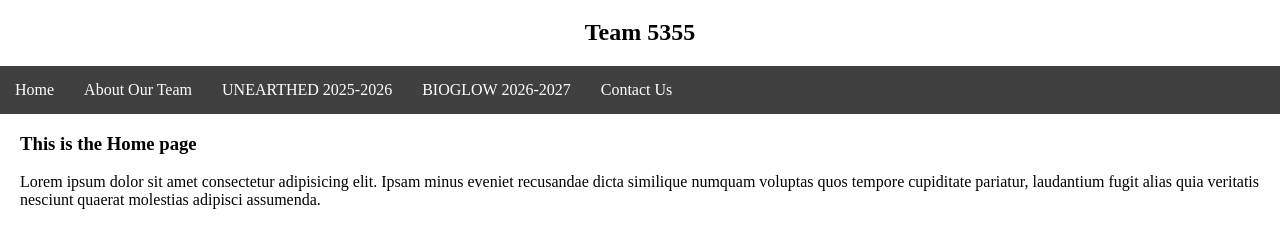
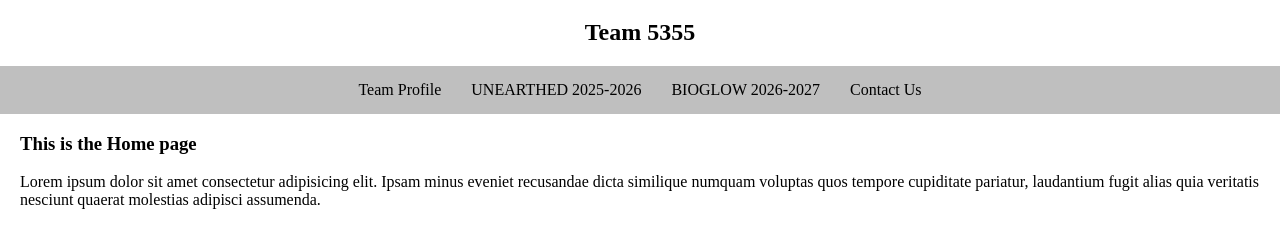
Before and after one commit to regg001/RMT-FLL-2026-2027-Python-Library, a plain HTML site: page index.html in a window 1280 px wide. Shown: the part 61-308 px from the top of the page. Drawn offline with Linux system fonts and the light colour scheme.

Commit message:
second sheet

```diff
--- a/index.html
+++ b/index.html
@@ -14,8 +14,7 @@
 
     <nav class="navbar">
         <ul>
-            <li><a href="test.html">Home</a></li>
-            <li><a href="about.html">About Our Team</a></li>
+            <li><a href="Unearthedtp.html">Team Profile</a></li>
             <li class="dropdown">
                 <a href="#">UNEARTHED 2025-2026</a>
                 <ul class="dropdown-menu">
--- a/style.css
+++ b/style.css
@@ -1,6 +1,8 @@
 body {
     margin: 0;
     font-family: 'EB Garamond', serif;
+    background: white;
+    color: black;
 }
 
 main {
@@ -14,11 +16,12 @@ h1, h2 {
 
 .navbar > ul {
     list-style-type: none;
-    background-color: hsl(0, 0%, 25%);
+    background-color: hsl(0, 0%, 75%);
     padding: 0;
     margin: 0;
     overflow: visible;
     display: flex;
+    justify-content: center;
 }
 
 .navbar > ul > li {
@@ -26,7 +29,7 @@ h1, h2 {
 }
 
 .navbar a {
-    color: white;
+    color: hsl(0, 0%, 0%);
     text-decoration: none;
     padding: 15px;
     display: block;
@@ -34,7 +37,7 @@ h1, h2 {
 }
 
 .navbar a:hover {
-    background-color: hsl(0, 0%, 10%);
+    background-color: hsl(0, 0%, 50%);
 }
 
 .dropdown-menu {
@@ -42,7 +45,7 @@ h1, h2 {
     position: absolute;
     top: 100%;
     left: 0;
-    background: rgb(247, 243, 29);
+    background: hsl(0, 0%, 75%);
     padding: 0.5rem;
     min-width: 180px;
     list-style: none;
```
Also changed, not shown: Unearthedtp.html (added).
